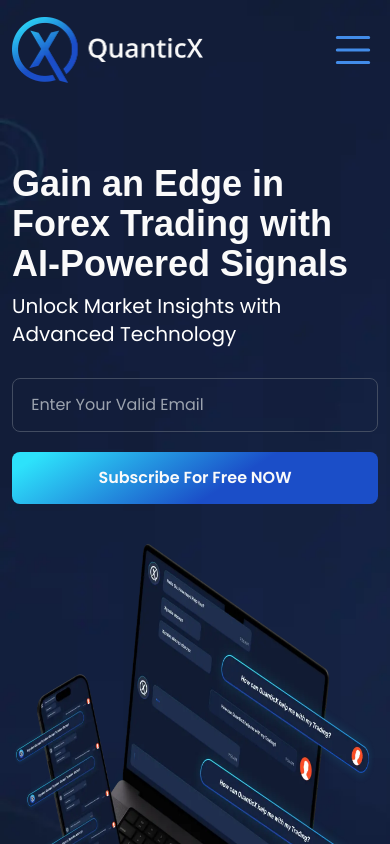
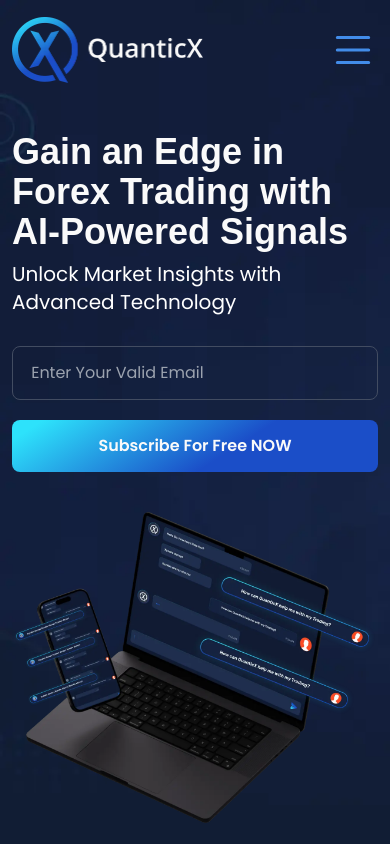
Before and after one commit to rinklepoonia/quanticx, a React (Create React App) app: page / in a window 390 px wide. Shown: the top 844 px of the page. Built offline with nearby package versions, Linux system fonts and the light colour scheme; a web font is replaced by a local one.

Commit message:
apply-aos properly

```diff
--- a/src/components/Accordian.jsx
+++ b/src/components/Accordian.jsx
@@ -9,7 +9,6 @@
   const contentHeight = useRef();
   return (
     <div
-      data-aos="flip-down"
       className={`overflow-hidden mb-6 ${
         isOpen ? "" : "border-b border-white32"
       }`}
--- a/src/components/HeroSection.jsx
+++ b/src/components/HeroSection.jsx
@@ -40,7 +40,7 @@
       <div>
         <NavBar />
       </div>
-      <div className="lg:pt-32 pt-16 lg:pb-7 pb-5">
+      <div className="lg:pt-32 md:pt-16 pt-8 lg:pb-7 pb-5">
         <div className="container px-3">
           <div className="row justify-center">
             <div className="lg:w-[50%] px-3">
@@ -75,7 +75,7 @@
             </div>
             <div className="lg:w-[50%] px-3 flex justify-end">
               <img
-                className="max-w-[515px] h-[528px] w-full lg:mt-0 mt-10"
+                className="max-w-[515px] lg:h-[528px] w-full lg:mt-0 mt-10"
                 src={HeroLaptopImg}
                 alt="HeroLaptopImg"
               />
```
